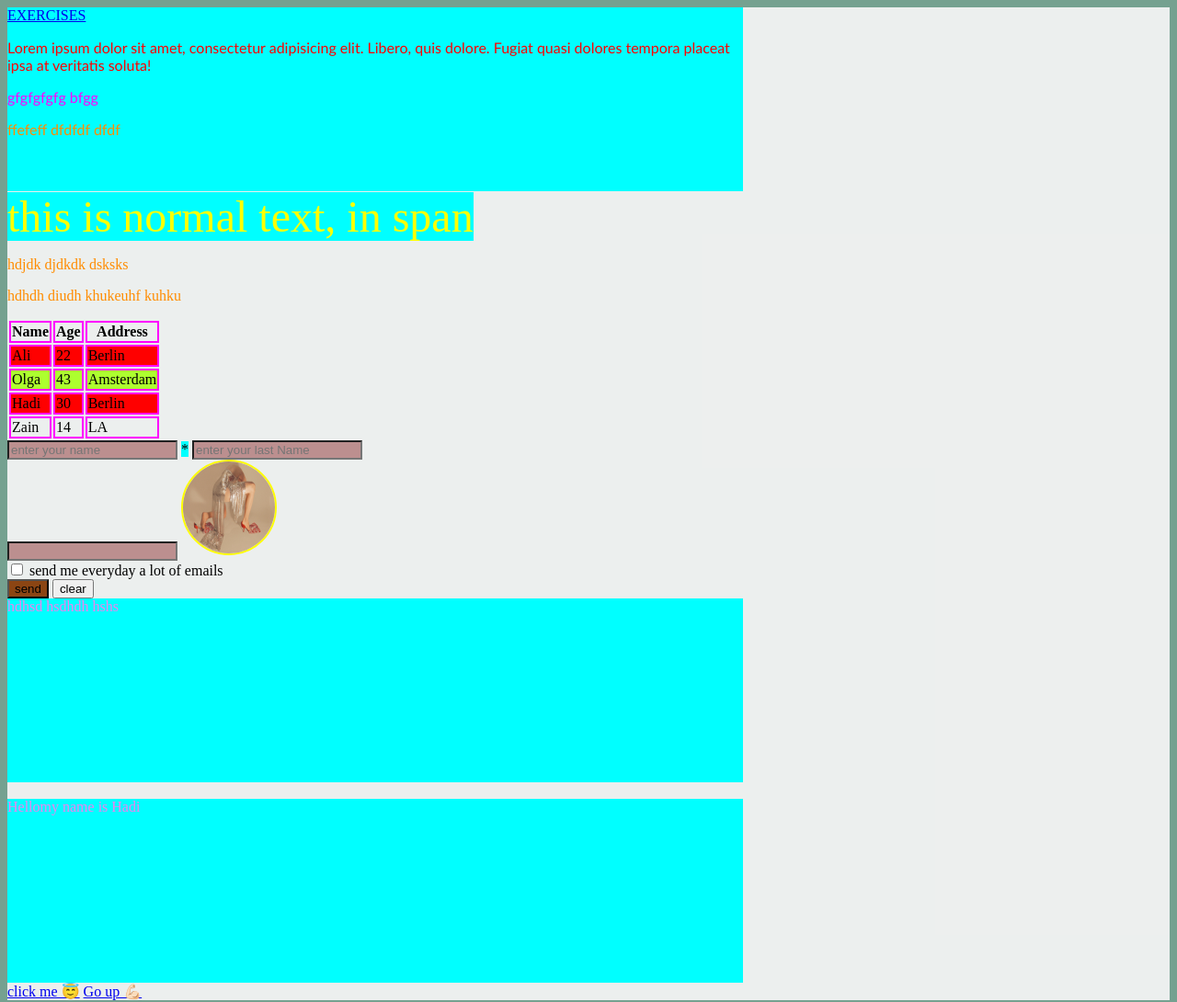
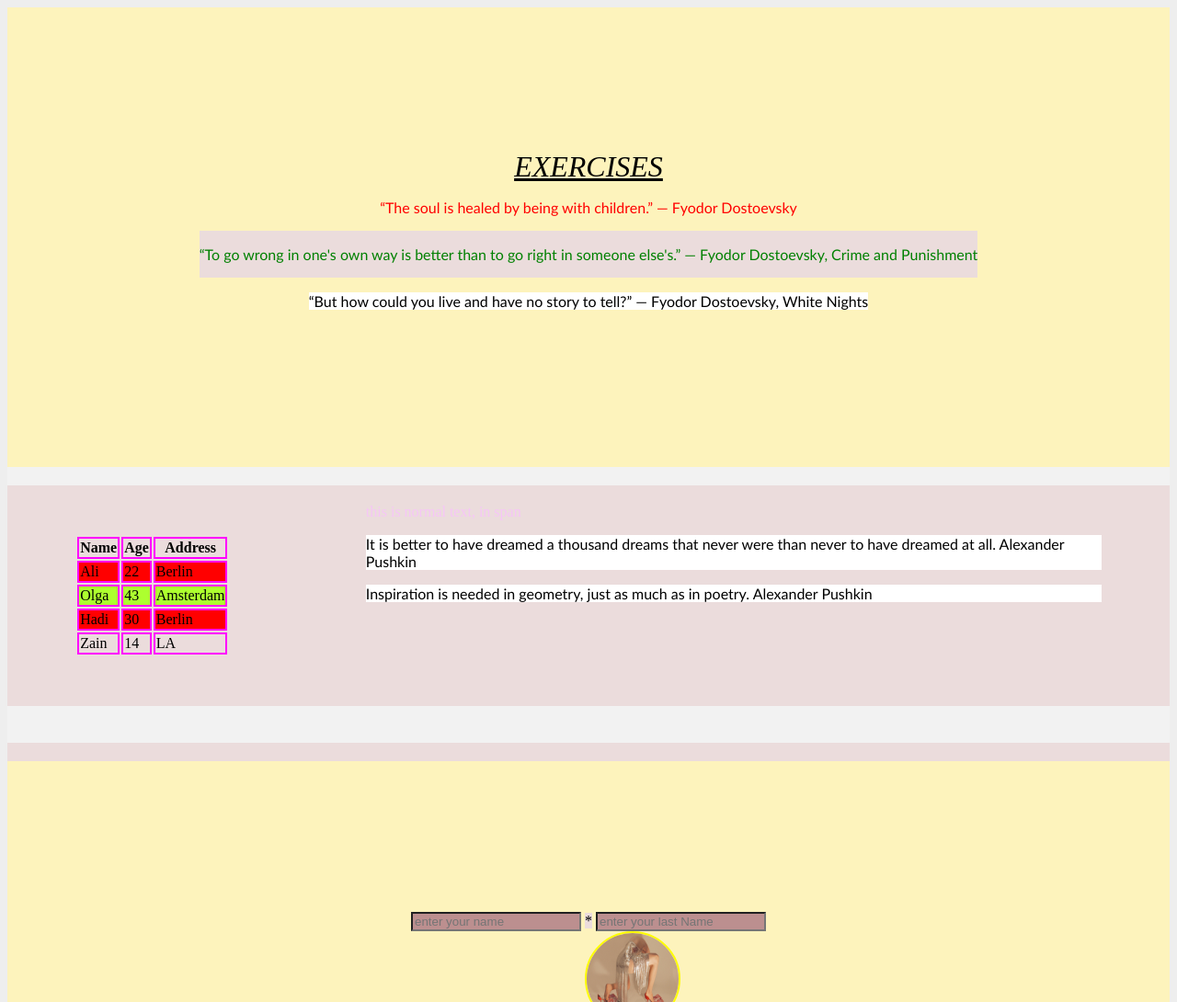
Before and after one commit to nadiamariduena/DCI-Html, a plain HTML site: page 02-march/index.html in a window 1280 px wide. Shown: the top 1090 px of the page at 92% size. Drawn offline with Linux system fonts and the light colour scheme.

Commit message:
css, positioning

```diff
--- /dev/null
+++ b/02-march/css/styles-index.css
@@ -0,0 +1,238 @@
+html {
+  background-color: #eee;
+  font-size: 16px;
+  margin: 0;
+}
+
+#random-text {
+  color: red;
+}
+.main-text {
+  color: blue;
+}
+
+.main-page {
+  height: 100%;
+  display: flex;
+  flex-wrap: wrap;
+  background-color: #f3f3f3f3;
+}
+#top {
+  width: 100vw;
+  height: auto;
+  display: flex;
+  flex-flow: column wrap;
+  justify-content: center;
+  align-items: center;
+}
+.top-container {
+  width: 100%;
+  height: 500px;
+  display: flex;
+  flex-direction: column;
+  justify-content: center;
+  align-items: center;
+  background-color: rgb(253, 243, 188);
+}
+/* ----------------- */
+
+/* ATRIBUTES */
+span,
+div {
+  background-color: rgb(235, 220, 220);
+}
+div p {
+  color: green;
+
+  font-family: "Gill Sans", "Gill Sans MT", Calibri, "Trebuchet MS", sans-serif;
+}
+div > p {
+  font-family: "Gill Sans", "Gill Sans MT", Calibri, "Trebuchet MS", sans-serif;
+  color: gray;
+}
+
+div + span {
+  color: yellow;
+  font-size: 3em;
+}
+
+span ~ p {
+  color: #000;
+  background-color: #fff;
+}
+/* ----------------- */
+#middle {
+  width: 100vw;
+  height: auto;
+  display: flex;
+  flex-flow: row-reverse wrap;
+  justify-content: space-around;
+  align-items: center;
+  margin: 20px 0;
+  padding: 20px 0;
+}
+
+/* ----- */
+
+/* :nth-child() */
+
+/* ---------------------NTH */
+/*    EVERY SECOND , the n is the difference in between this one tr:nth-child(2)
+
+tr:nth-child(2n) {
+        background-color: red;
+      }
+      tr:nth-child(3n) {
+        background-color: greenyellow;
+      }
+
+      here is say. starting from line 1 ...+ 1
+      tr:nth-child(2n + 1)
+
+
+      */
+tr:nth-child(2n) {
+  background-color: red;
+}
+tr:nth-child(3n) {
+  background-color: greenyellow;
+}
+td,
+th {
+  border: 2px solid fuchsia;
+}
+/* ------------------------------- */
+
+/* -------------------- */
+
+#bottom {
+  width: 100vw;
+  height: auto;
+  display: flex;
+  flex-direction: column;
+  justify-content: center;
+  align-items: center;
+  margin: 20px 0;
+  padding: 20px 0;
+}
+/* ----------------- */
+
+/* ATRIBUTES WITH VALUES */
+[name] {
+  /* the type or name or read, is to manipulate the styles of a form */
+
+  background-color: rosybrown;
+}
+/* the type or name or read, is to manipulate the styles of a form */
+[type="submit"] {
+  background-color: saddlebrown;
+}
+
+[alt~="sun"] {
+  width: 100px;
+  height: 100px;
+  border: 2px #ccc solid;
+}
+
+[alt^="tree"] {
+  border: 2px yellow solid;
+  border-radius: 50%;
+}
+
+[alt$="Bigtree"] {
+  padding: 5px;
+}
+
+/* ----- */
+
+/*
+      careful with this
+
+      [class*="text"] {
+        color: violet;
+        font-size: 3em;
+
+      }
+      two different
+
+         div[class*="text"] {
+        color: violet;
+      }
+
+      */
+[class*="text"] {
+  font-size: 1rem;
+  color: rgb(246, 198, 246);
+  width: 800px;
+  height: 200px;
+}
+
+[class*="text"]:hover {
+  background-color: olive;
+}
+.top-container a {
+  color: #000;
+  font-size: 2em;
+  font-style: italic;
+  cursor: pointer;
+}
+a:visited {
+  color: darkgreen;
+  font-size: 2em;
+}
+
+.container-form {
+  width: 100%;
+  height: 500px;
+  display: flex;
+  flex-direction: row;
+  justify-content: center;
+  align-items: center;
+  background-color: rgb(253, 243, 188);
+}
+input:focus {
+  outline: none;
+  border: 2px orange solid;
+  box-shadow: 3px 3px 3px rgb(136, 189, 145);
+}
+
+input[name=":firstName"] + span {
+  color: olive;
+}
+
+a:active {
+  background-color: plum;
+  border-radius: 30%;
+}
+
+input:checked {
+  width: 20px;
+  background-color: sandybrown;
+}
+/* ----------------- */
+/* cc3
+      div[class="text-main"]::after {
+
+      }
+
+      FOR CC2 you must to add both versions because if you put just one, it may not work in certain browsers
+      div[class="text-main"]:after {
+
+      }
+
+*/
+/* ::after
+:after css2 and ::after is css3*/
+div[class="text-main"]::after {
+  content: " Hadi";
+}
+/*  IE
+   div[class="text-main"]:after {
+  } */
+div[class="text-main"]::before {
+  content: " Hello";
+}
+/* :target */
+:target {
+  border: 3px black dashed;
+}
--- a/02-march/index.html
+++ b/02-march/index.html
@@ -3,201 +3,52 @@
   <head>
     <meta charset="UTF-8" />
     <meta name="viewport" content="width=device-width, initial-scale=1.0" />
+    <link rel="stylesheet" href="../css/styles-fonts.css" />
+    <link rel="stylesheet" href="./css/styles-index.css" />
     <title>monday 02 march</title>
-    <!-- <link rel="stylesheet" href="" /> -->
-
-    <style>
-      html {
-        background-color: rgb(117, 161, 144);
-        font-size: 16px;
-        margin: 0;
-      }
-
-      #random-text {
-        color: red;
-      }
-      .main-text {
-        color: blue;
-      }
-
-      .main-page {
-        background-color: #f3f3f3f3;
-      }
-
-      /* ATRIBUTES */
-      span,
-      div {
-        background-color: cyan;
-      }
-      div p {
-        color: fuchsia;
-        font-family: "Gill Sans", "Gill Sans MT", Calibri, "Trebuchet MS",
-          sans-serif;
-      }
-      div > p {
-        font-family: "Gill Sans", "Gill Sans MT", Calibri, "Trebuchet MS",
-          sans-serif;
-        color: gray;
-      }
-
-      div + span {
-        color: yellow;
-        font-size: 3em;
-      }
-
-      span ~ p {
-        color: darkorange;
-      }
-      /* ATRIBUTES WITH VALUES */
-      [name] {
-        /* the type or name or read, is to manipulate the styles of a form */
-
-        background-color: rosybrown;
-      }
-      /* the type or name or read, is to manipulate the styles of a form */
-      [type="submit"] {
-        background-color: saddlebrown;
-      }
-
-      [alt~="sun"] {
-        width: 100px;
-        height: 100px;
-        border: 2px #ccc solid;
-      }
-
-      [alt^="tree"] {
-        border: 2px yellow solid;
-        border-radius: 50%;
-      }
-
-      [alt$="Bigtree"] {
-        padding: 5px;
-      }
-
-      /*
-      careful with this
-
-      [class*="text"] {
-        color: violet;
-        font-size: 3em;
-
-      }
-      two different
-
-         div[class*="text"] {
-        color: violet;
-      }
-
-      */
-      [class*="text"] {
-        font-size: 1rem;
-        color: violet;
-        width: 800px;
-        height: 200px;
-      }
-
-      [class*="text"]:hover {
-        background-color: olive;
-      }
-
-      a:visited {
-        color: darkgreen;
-        font-size: 2em;
-      }
-
-      input:focus {
-        outline: none;
-        border: 2px orange solid;
-        box-shadow: 3px 3px 3px red;
-      }
-
-      input[name=":firstName"] + span {
-        color: olive;
-      }
-
-      a:active {
-        background-color: plum;
-        border-radius: 30%;
-      }
-
-      input:checked {
-        width: 20px;
-        background-color: sandybrown;
-      }
-
-      /* cc3
-      div[class="text-main"]::after {
-
-      }
-
-      FOR CC2 you must to add both versions because if you put just one, it may not work in certain browsers
-      div[class="text-main"]:after {
-
-      }
-
-*/
-      /* ::after
-:after css2 and ::after is css3*/
-      div[class="text-main"]::after {
-        content: " Hadi";
-      }
-      /*  IE
- div[class="text-main"]:after {
-} */
-      div[class="text-main"]::before {
-        content: " Hello";
-      }
-      /* :target */
-      :target {
-        border: 3px black dashed;
-      }
-      /* :nth-child() */
-
-      /* ---------------------NTH */
-      /*    EVERY SECOND , the n is the difference in between this one tr:nth-child(2)
-
-tr:nth-child(2n) {
-        background-color: red;
-      }
-      tr:nth-child(3n) {
-        background-color: greenyellow;
-      }
-
-      here is say. starting from line 1 ...+ 1
-      tr:nth-child(2n + 1)
-
-
-      */
-      tr:nth-child(2n) {
-        background-color: red;
-      }
-      tr:nth-child(3n) {
-        background-color: greenyellow;
-      }
-      td,
-      th {
-        border: 2px solid fuchsia;
-      }
-    </style>
   </head>
   <!-- --------------------- -->
+
   <body class="main-page">
     <!-- content -->
     <div class="main-text" id="top">
+      <div class="top-container">
         <a href="../02-march/html/exercises.html" target="_blank">EXERCISES</a>
 
         <p id="random-text">
-        Lorem ipsum dolor sit amet, consectetur adipisicing elit. Libero, quis
-        dolore. Fugiat quasi dolores tempora placeat ipsa at veritatis soluta!
+          “The soul is healed by being with children.” ― Fyodor Dostoevsky
         </p>
-      <span> <p>gfgfgfgfg bfgg</p></span>
-      <p>ffefeff dfdfdf dfdf</p>
+        <span>
+          <p>
+            “To go wrong in one's own way is better than to go right in someone
+            else's.” ― Fyodor Dostoevsky, Crime and Punishment
+          </p>
+        </span>
+        <p>
+          “But how could you live and have no story to tell?” ― Fyodor
+          Dostoevsky, White Nights
+        </p>
       </div>
+    </div>
+    <!-- --------------------- -->
+    <!-- --------------------- -->
+    <div id="middle">
+      <div class="middle-container-text">
         <span>
           this is normal text, in span
         </span>
-    <p>hdjdk djdkdk dsksks</p>
-    <p>hdhdh diudh khukeuhf kuhku</p>
+        <p>
+          It is better to have dreamed a thousand dreams that never were than
+          never to have dreamed at all. Alexander Pushkin
+        </p>
+        <p>
+          Inspiration is needed in geometry, just as much as in poetry.
+          Alexander Pushkin
+        </p>
+      </div>
+
+      <div class="container-table">
+        <!-----------------Table---------->
         <table>
           <tr>
             <th>Name</th>
@@ -225,7 +76,14 @@ tr:nth-child(2n) {
             <td>LA</td>
           </tr>
         </table>
+      </div>
+    </div>
+    <!-----------------FORM----------->
+    <!-- --------------------- -->
+    <div id="bottom">
+      <!-- --------------------- -->
 
+      <div class="container-form">
         <form action="index.js" method="GET">
           <input
             type="text"
@@ -250,17 +108,27 @@ tr:nth-child(2n) {
             alt="tree and sun bigTree"
           />
           <br />
-      <input type="checkbox" name="news" id="news-letter" /> send me everyday a
-      lot of emails
+          <input type="checkbox" name="news" id="news-letter" /> send me
+          everyday a lot of emails
           <br />
           <input type="submit" value="send" />
           <input type="reset" value="clear" />
         </form>
-    <div class="text">hdhsd hsdhdh hshs</div>
+      </div>
+
+      <!-----------------FORM----------->
+      <div class="text">
+        “...nothing could be more pleasant than to live in solitude, enjoy the
+        spectacle of nature, and occasionally read some book... ...” ― Nickolai
+        Gogol
+      </div>
       <br />
-    <div class="text-main">my name is</div>
+      <div class="text-main">
+        “Countless as the sands of the sea are human passions.” ― Nikolai Gógol
+      </div>
 
       <a href="https://www.google.com" target="_blank">click me 😇</a>
       <a href="#top"> Go up 💪🏻</a>
+    </div>
   </body>
 </html>
```
Lines whose indentation alone changed are shown as unchanged.
